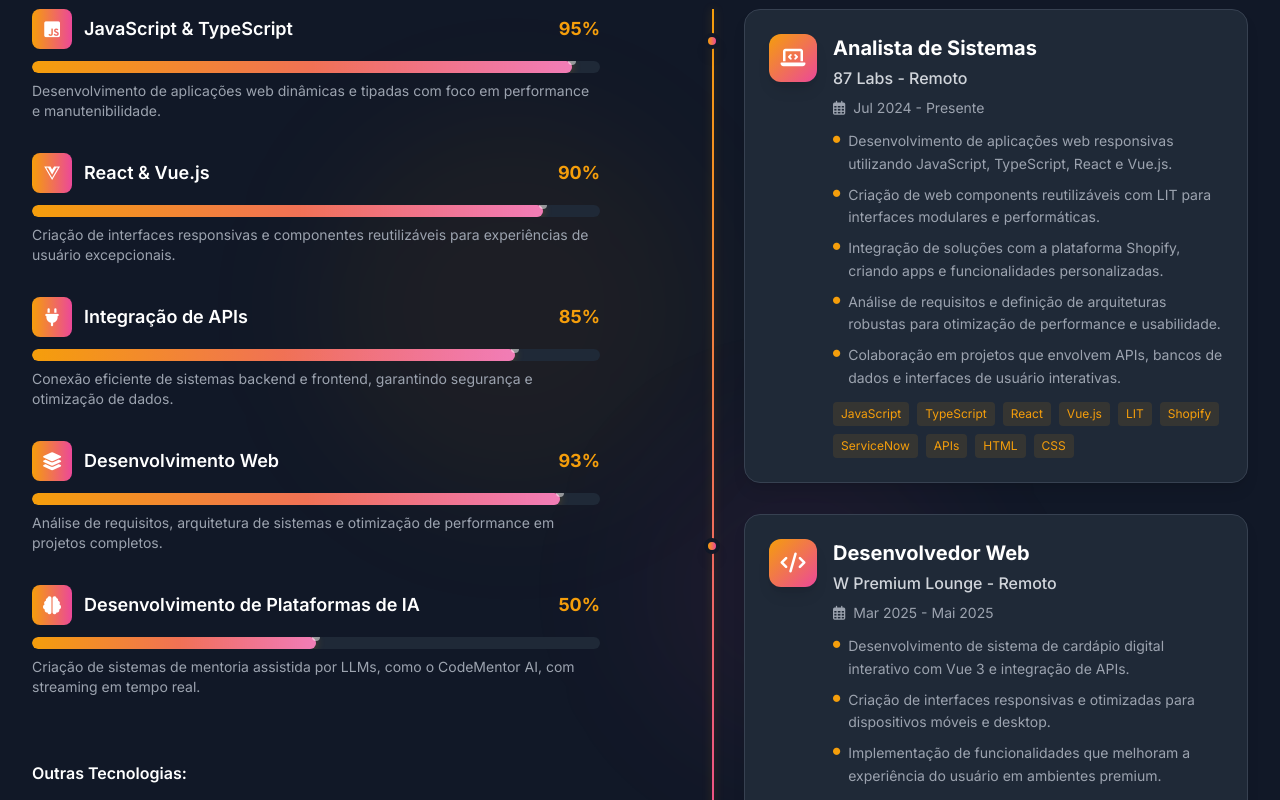
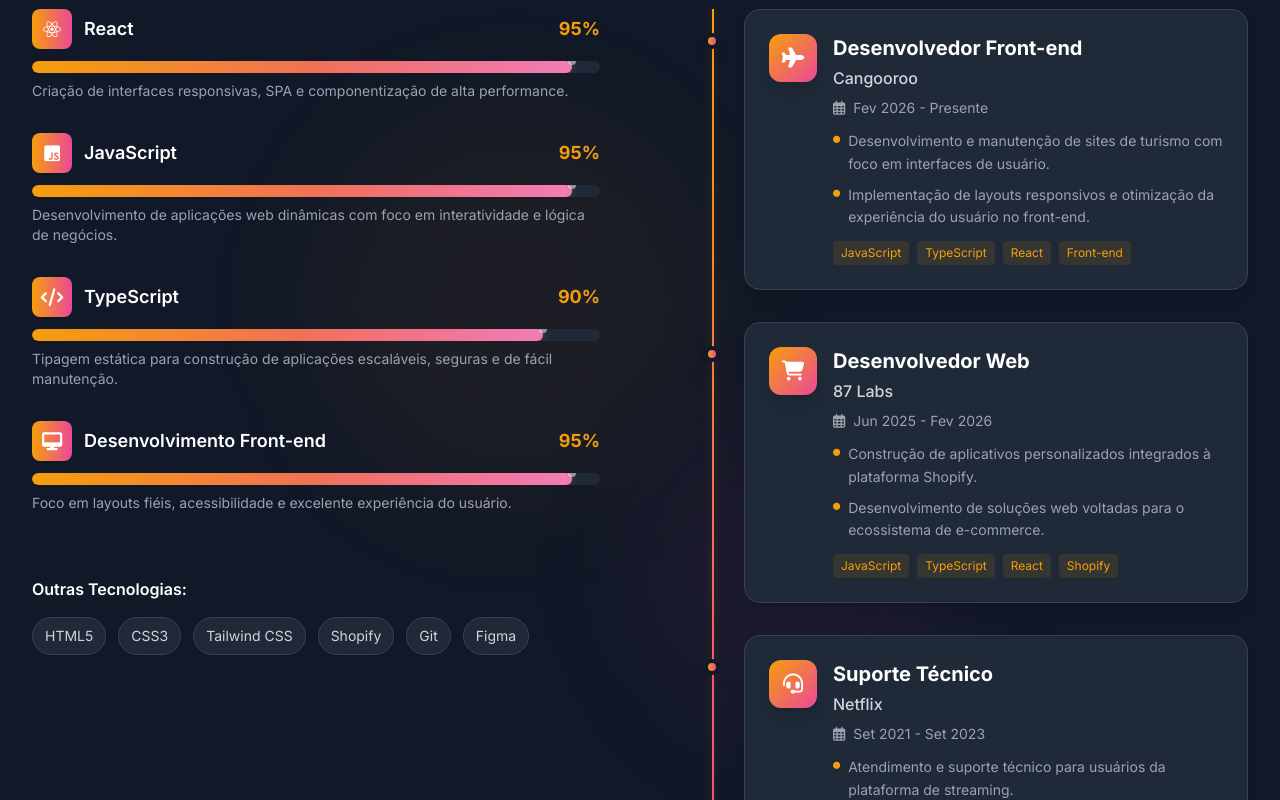
Before and after one commit to vibrazzi/portifolio-vue, a Vue app: page / in a window 1280 px wide. Shown: the part 7060-7860 px from the top of the page. Built offline with nearby package versions, Linux system fonts and the light colour scheme.

Commit message:
refactor(skills): add skills update

```diff
--- a/src/data/experiences.ts
+++ b/src/data/experiences.ts
@@ -12,42 +12,38 @@ export interface Experience {
 export const Experiences: Experience[] = [
   {
     id: 1,
-    role: "Analista de Sistemas",
-    company: "87 Labs - Remoto",
-    date: "Jul 2024 - Presente",
-    iconClass: "fas fa-laptop-code",
+    role: "Desenvolvedor Front-end",
+    company: "Cangooroo",
+    date: "Fev 2026 - Presente",
+    iconClass: "fas fa-plane",
     highlights: [
-      "Desenvolvimento de aplicações web responsivas utilizando JavaScript, TypeScript, React e Vue.js.",
-      "Criação de web components reutilizáveis com LIT para interfaces modulares e performáticas.",
-      "Integração de soluções com a plataforma Shopify, criando apps e funcionalidades personalizadas.",
-      "Análise de requisitos e definição de arquiteturas robustas para otimização de performance e usabilidade.",
-      "Colaboração em projetos que envolvem APIs, bancos de dados e interfaces de usuário interativas.",
+      "Desenvolvimento e manutenção de sites de turismo com foco em interfaces de usuário.",
+      "Implementação de layouts responsivos e otimização da experiência do usuário no front-end.",
     ],
-    skills: [
-      "JavaScript",
-      "TypeScript",
-      "React",
-      "Vue.js",
-      "LIT",
-      "Shopify",
-      "ServiceNow",
-      "APIs",
-      "HTML",
-      "CSS",
-    ],
+    skills: ["JavaScript", "TypeScript", "React", "Front-end"],
   },
   {
     id: 2,
     role: "Desenvolvedor Web",
-    company: "W Premium Lounge - Remoto",
-    date: "Mar 2025 - Mai 2025",
-    iconClass: "fas fa-code",
+    company: "87 Labs",
+    date: "Jun 2025 - Fev 2026",
+    iconClass: "fas fa-shopping-cart",
     highlights: [
-      "Desenvolvimento de sistema de cardápio digital interativo com Vue 3 e integração de APIs.",
-      "Criação de interfaces responsivas e otimizadas para dispositivos móveis e desktop.",
-      "Implementação de funcionalidades que melhoram a experiência do usuário em ambientes premium.",
-      "Trabalho com tecnologias modernas para garantir performance e acessibilidade.",
+      "Construção de aplicativos personalizados integrados à plataforma Shopify.",
+      "Desenvolvimento de soluções web voltadas para o ecossistema de e-commerce.",
     ],
-    skills: ["Vue.js", "JavaScript", "APIs", "HTML", "CSS", "Responsividade"],
+    skills: ["JavaScript", "TypeScript", "React", "Shopify"],
+  },
+  {
+    id: 3,
+    role: "Suporte Técnico",
+    company: "Netflix",
+    date: "Set 2021 - Set 2023",
+    iconClass: "fas fa-headset",
+    highlights: [
+      "Atendimento e suporte técnico para usuários da plataforma de streaming.",
+      "Resolução de problemas de conectividade, acessos e usabilidade.",
+    ],
+    skills: ["Suporte Técnico", "Atendimento ao Cliente", "Troubleshooting"],
   },
 ];
--- a/src/data/skills.ts
+++ b/src/data/skills.ts
@@ -9,60 +9,43 @@ export interface Skill {
 export const Skills: Skill[] = [
   {
     id: 1,
-    name: "JavaScript & TypeScript",
+    name: "React",
+    width: "95%",
+    icon: "fab fa-react",
+    description:
+      "Criação de interfaces responsivas, SPA e componentização de alta performance.",
+  },
+  {
+    id: 2,
+    name: "JavaScript",
     width: "95%",
     icon: "fab fa-js-square",
     description:
-      "Desenvolvimento de aplicações web dinâmicas e tipadas com foco em performance e manutenibilidade.",
-  },
-  {
-    id: 2,
-    name: "React & Vue.js",
-    width: "90%",
-    icon: "fab fa-vuejs",
-    description:
-      "Criação de interfaces responsivas e componentes reutilizáveis para experiências de usuário excepcionais.",
+      "Desenvolvimento de aplicações web dinâmicas com foco em interatividade e lógica de negócios.",
   },
   {
     id: 3,
-    name: "Integração de APIs",
-    width: "85%",
-    icon: "fas fa-plug",
+    name: "TypeScript",
+    width: "90%",
+    icon: "fas fa-code",
     description:
-      "Conexão eficiente de sistemas backend e frontend, garantindo segurança e otimização de dados.",
+      "Tipagem estática para construção de aplicações escaláveis, seguras e de fácil manutenção.",
   },
   {
     id: 4,
-    name: "Desenvolvimento Web",
-    width: "93%",
-    icon: "fas fa-layer-group",
+    name: "Desenvolvimento Front-end",
+    width: "95%",
+    icon: "fas fa-desktop",
     description:
-      "Análise de requisitos, arquitetura de sistemas e otimização de performance em projetos completos.",
-  },
-  {
-    id: 5,
-    name: "Desenvolvimento de Plataformas de IA",
-    width: "50%",
-    icon: "fas fa-brain",
-    description:
-      "Criação de sistemas de mentoria assistida por LLMs, como o CodeMentor AI, com streaming em tempo real.",
+      "Foco em layouts fiéis, acessibilidade e excelente experiência do usuário.",
   },
 ];
 
 export const additionalTechs: string[] = [
   "HTML5",
   "CSS3",
-  "Sass",
   "Tailwind CSS",
-  "Node.js",
-  "Express",
-  "MongoDB",
-  "PostgreSQL",
+  "Shopify",
   "Git",
-  "Docker",
-  "AWS",
-  "Vercel",
-  "ServiceNow",
   "Figma",
-  "Adobe XD",
 ];
```
